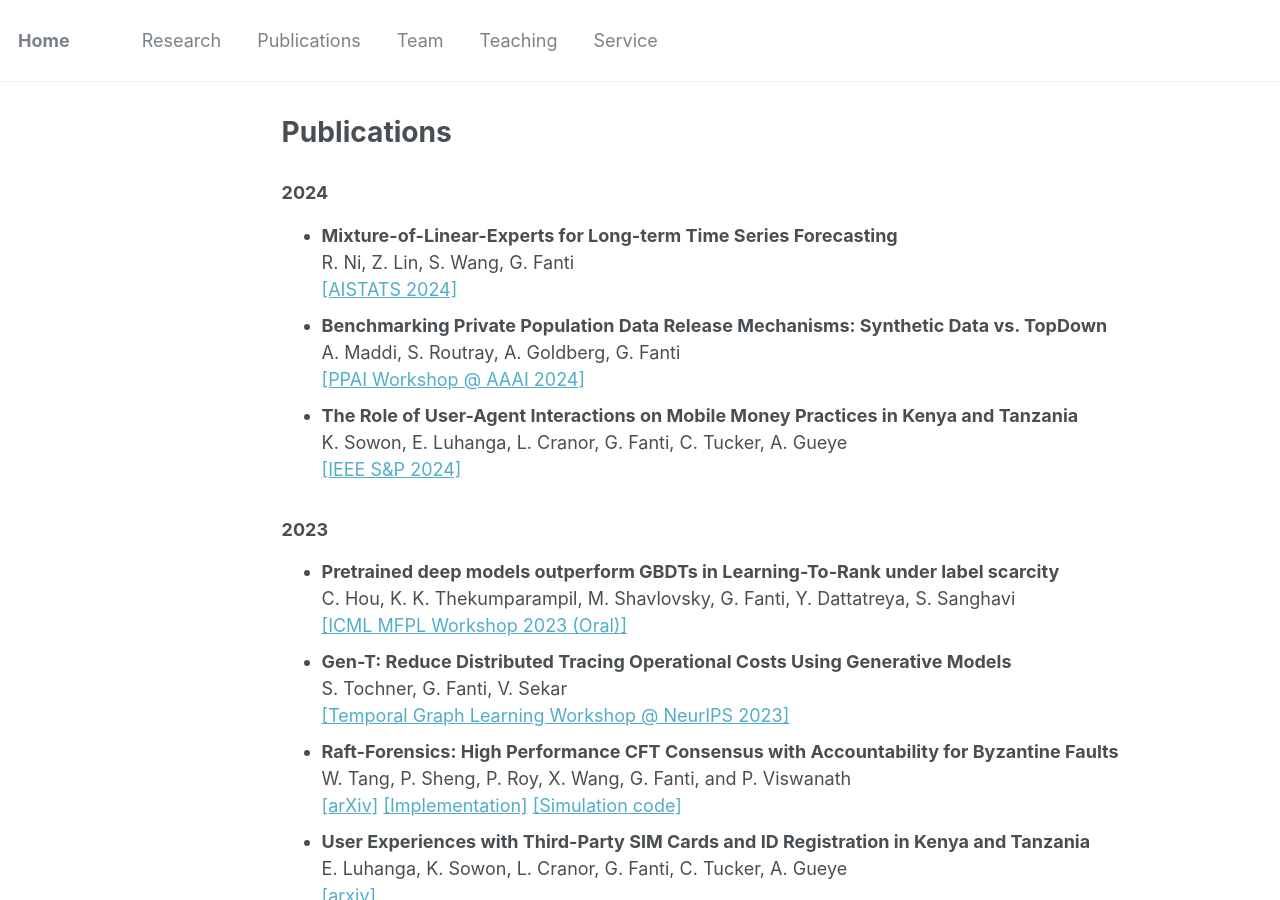
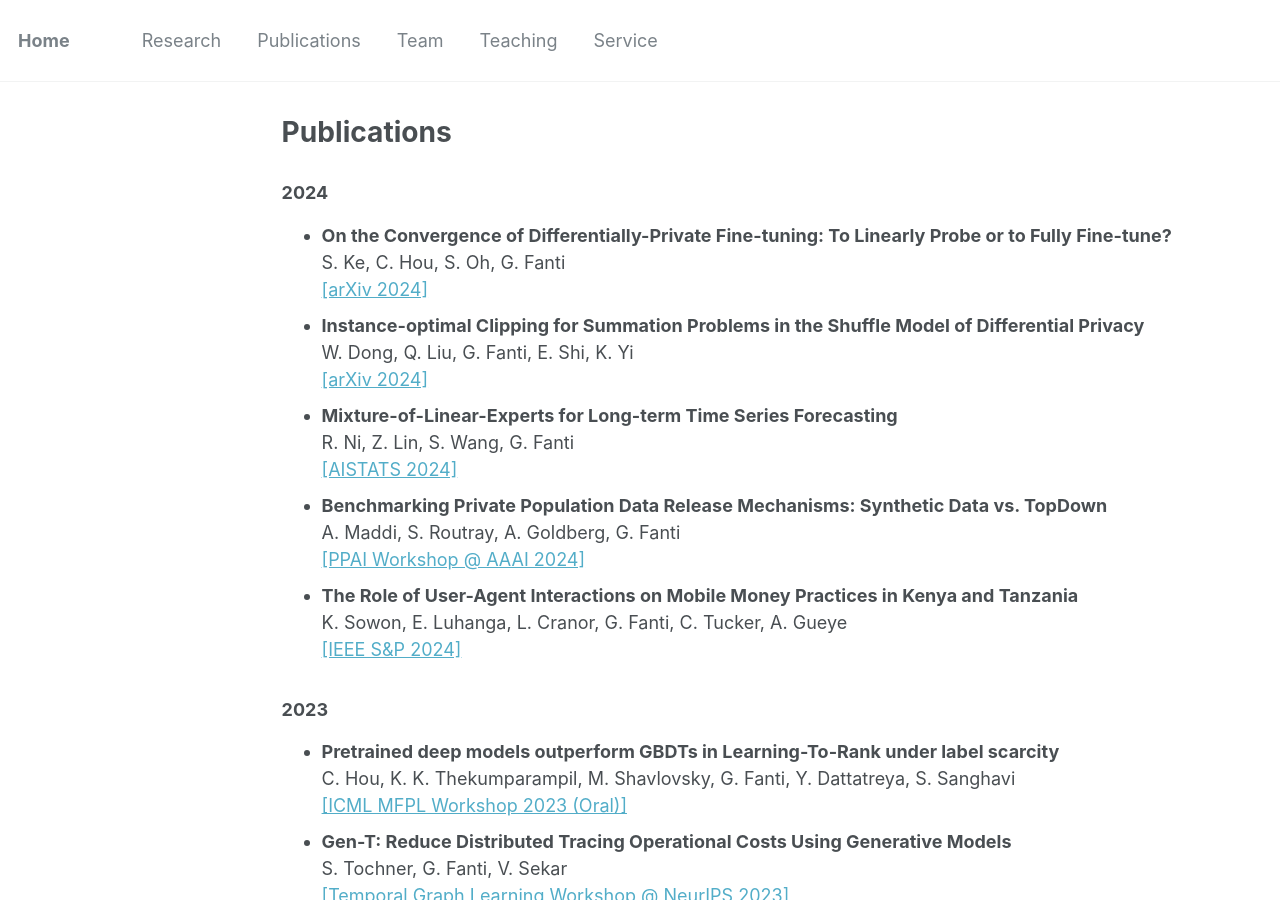
Before and after one commit to gfanti/gfanti.github.io, a Jekyll site: the page built from _pages/publications.md, in a window 1280 px wide and 900 px high. Built offline with Jekyll 4.4.1, drawn with Linux system fonts in a browser that asks for light colours.

Commit message:
update pubs

```diff
--- a/_pages/publications.md
+++ b/_pages/publications.md
@@ -5,6 +5,14 @@ permalink: /publications/
 author_profile: false
 ---
 ### 2024
+* <b>On the Convergence of Differentially-Private Fine-tuning: To Linearly Probe or to Fully Fine-tune?</b>
+<br>S. Ke, C. Hou, S. Oh, G. Fanti
+<br> <a href="https://arxiv.org/html/2402.18905v1">[arXiv 2024]</a>
+<br>
+* <b>Instance-optimal Clipping for Summation Problems in the Shuffle Model of Differential Privacy</b>
+<br>W. Dong, Q. Liu, G. Fanti, E. Shi, K. Yi
+<br> <a href="https://arxiv.org/html/2403.10116v1">[arXiv 2024]</a>
+<br>
 * <b>Mixture-of-Linear-Experts for Long-term Time Series Forecasting</b>
 <br>R. Ni, Z. Lin, S. Wang, G. Fanti
 <br> <a href="https://arxiv.org/abs/2312.06786">[AISTATS 2024]</a>
```
Also changed, not shown: _pages/about.md (+3 -2 lines).
